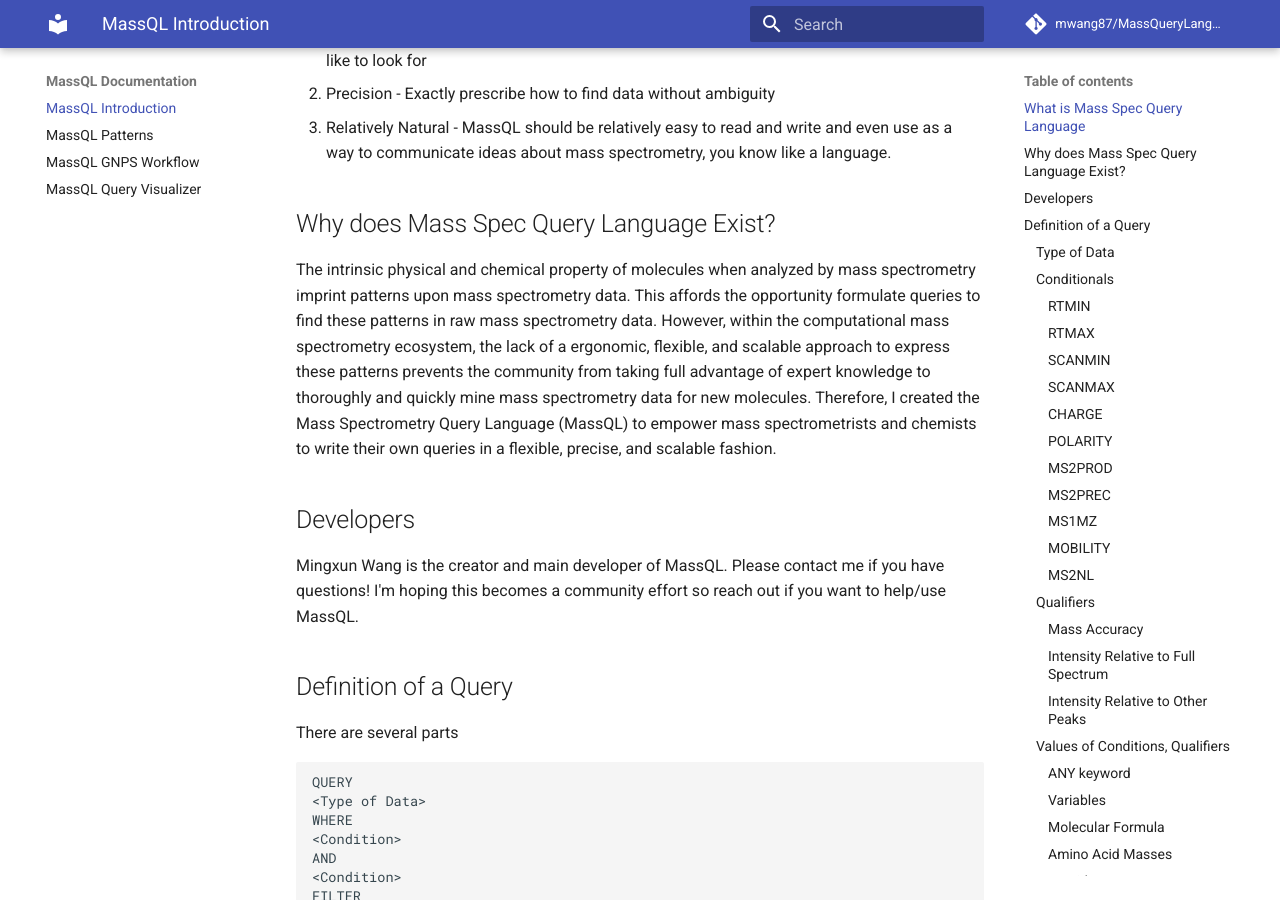
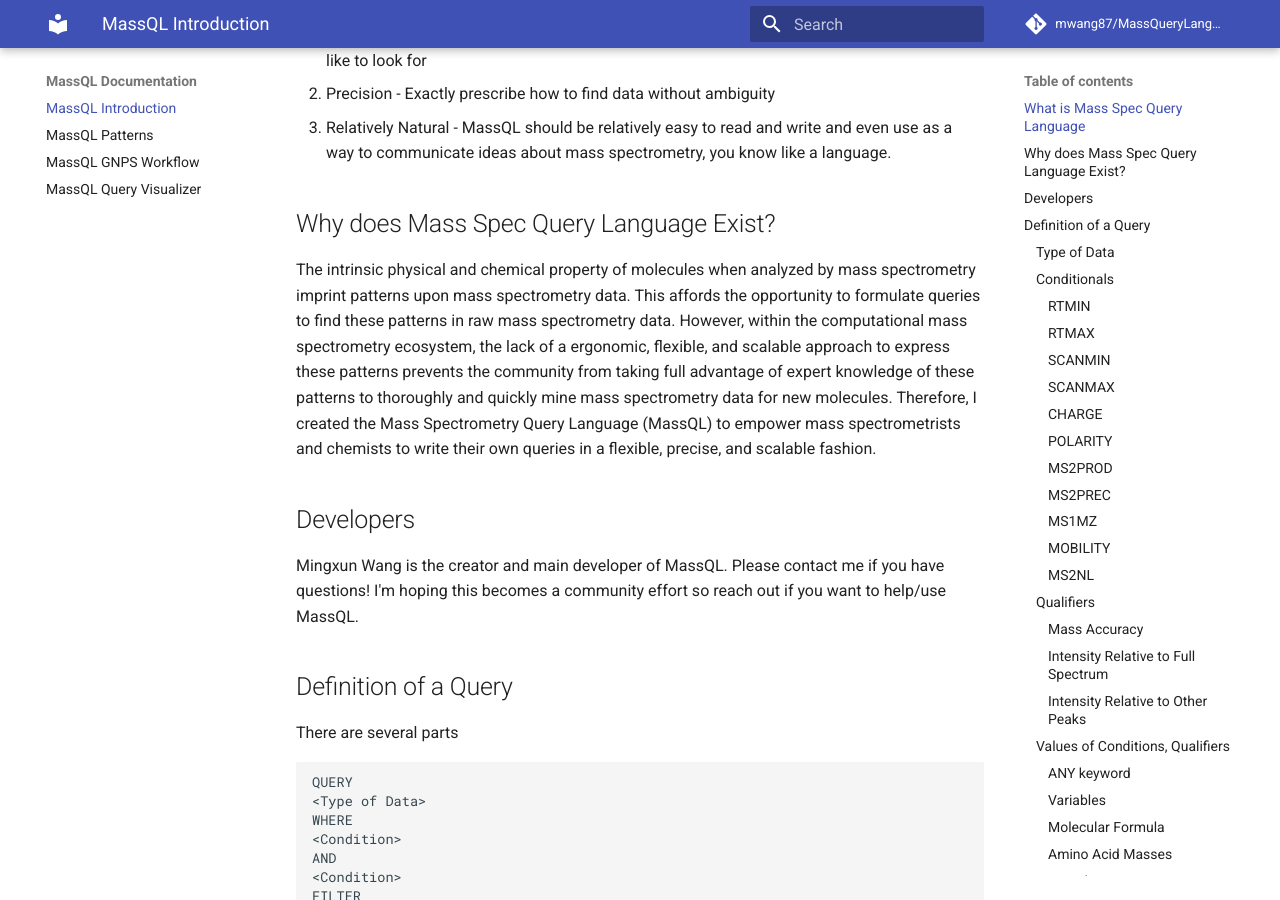
Before and after one commit to mwang87/MassQueryLanguage_Documentation, an MkDocs documentation site: the page built from docs/index.md, in a window 1280 px wide and 900 px high, scrolled down 327 px. Built offline with MkDocs 1.6.1 and Material for MkDocs 9.7.7, drawn with Linux system fonts in a browser that asks for light colours; comment, search, counter and statistics services are not loaded.

Commit message:
Update index.md

```diff
--- a/docs/index.md
+++ b/docs/index.md
@@ -13,7 +13,7 @@
 
 ## Why does Mass Spec Query Language Exist?
 
-The intrinsic physical and chemical property of molecules when analyzed by mass spectrometry imprint patterns upon mass spectrometry data. This affords the opportunity formulate queries to find these patterns in raw mass spectrometry data. However, within the computational mass spectrometry ecosystem, the lack of a ergonomic, flexible, and scalable approach to express these patterns prevents the community from taking full advantage of expert knowledge to thoroughly and quickly mine mass spectrometry data for new molecules. Therefore, I created the Mass Spectrometry Query Language (MassQL) to empower mass spectrometrists and chemists to write their own queries in a flexible, precise, and scalable fashion.
+The intrinsic physical and chemical property of molecules when analyzed by mass spectrometry imprint patterns upon mass spectrometry data. This affords the opportunity to formulate queries to find these patterns in raw mass spectrometry data. However, within the computational mass spectrometry ecosystem, the lack of a ergonomic, flexible, and scalable approach to express these patterns prevents the community from taking full advantage of expert knowledge of these patterns to thoroughly and quickly mine mass spectrometry data for new molecules. Therefore, I created the Mass Spectrometry Query Language (MassQL) to empower mass spectrometrists and chemists to write their own queries in a flexible, precise, and scalable fashion.
 
 ## Developers
 
```
